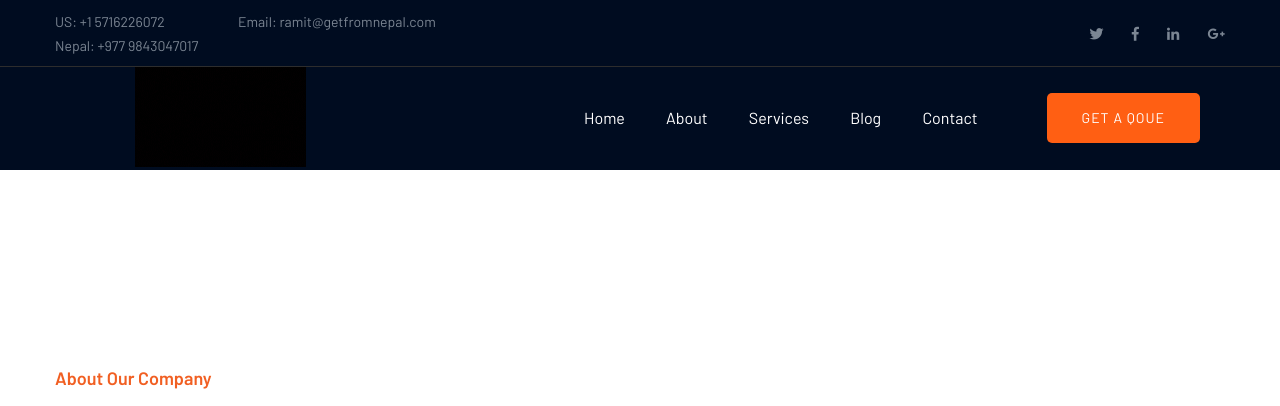
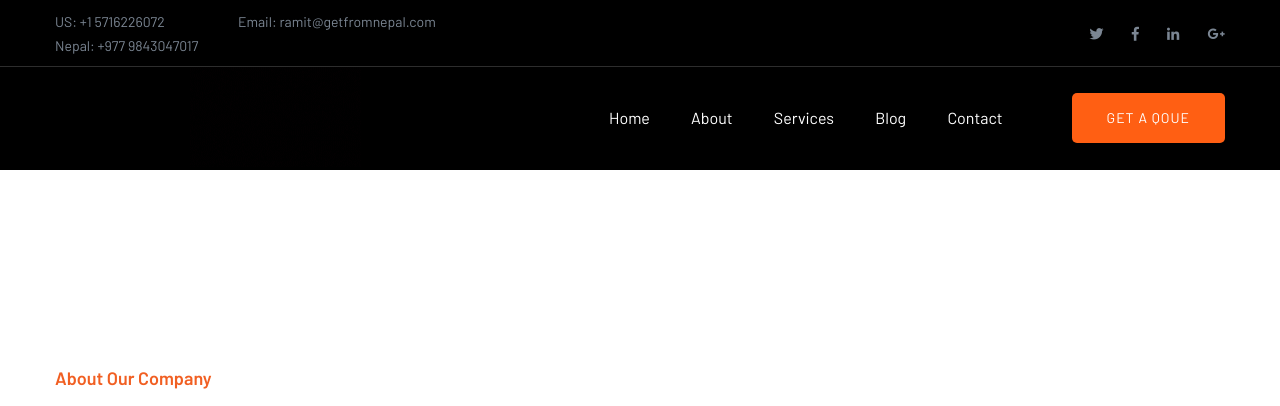
Before and after one commit to prajjwalz1/kullinepalhost, a Django app: page /about in a window 1280 px wide. Shown: the top 406 px of the page. Run offline with Django 4.2, Linux system fonts and the light colour scheme; some libraries are stand-ins or nearby versions.

Commit message:
clean templates 3

```diff
--- a/templates/base.html
+++ b/templates/base.html
@@ -51,7 +51,7 @@
 <header>
     <!-- Header Start -->
     <div class="header-area">
-        <div class="main-header ">
+        <div class="main-header " style="background-color:black;">
             <div class="header-top d-none d-lg-block">
                 <div class="container">
                     <div class="col-xl-12">
@@ -79,7 +79,7 @@
                 </div>
             </div>
             <div class="header-bottom  header-sticky">
-                <div style=" margin: 0; padding: 0;" class="container">
+                <div  class="container">
 
                     <div class="row ">
                         <!-- Logo -->
```
